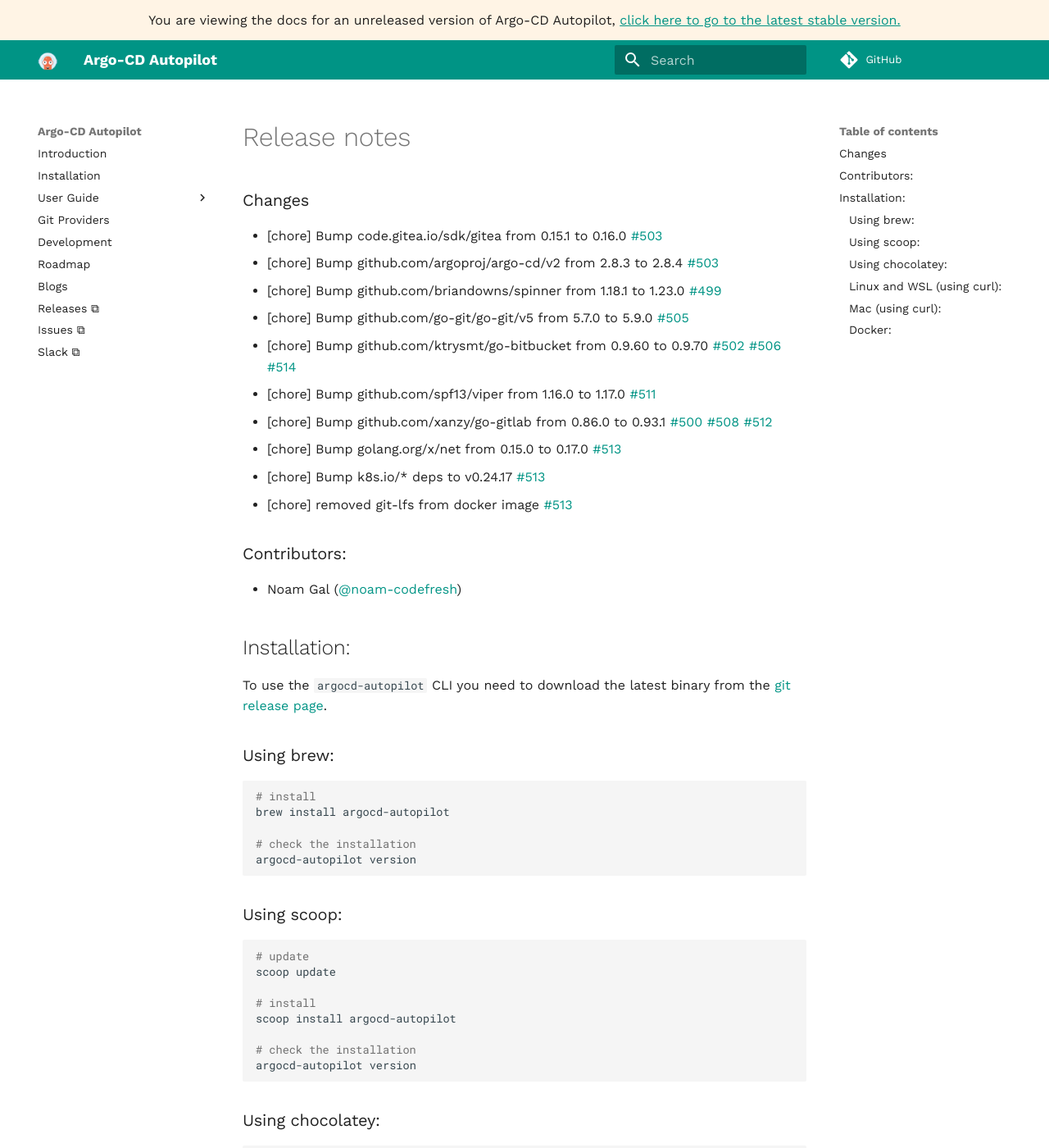
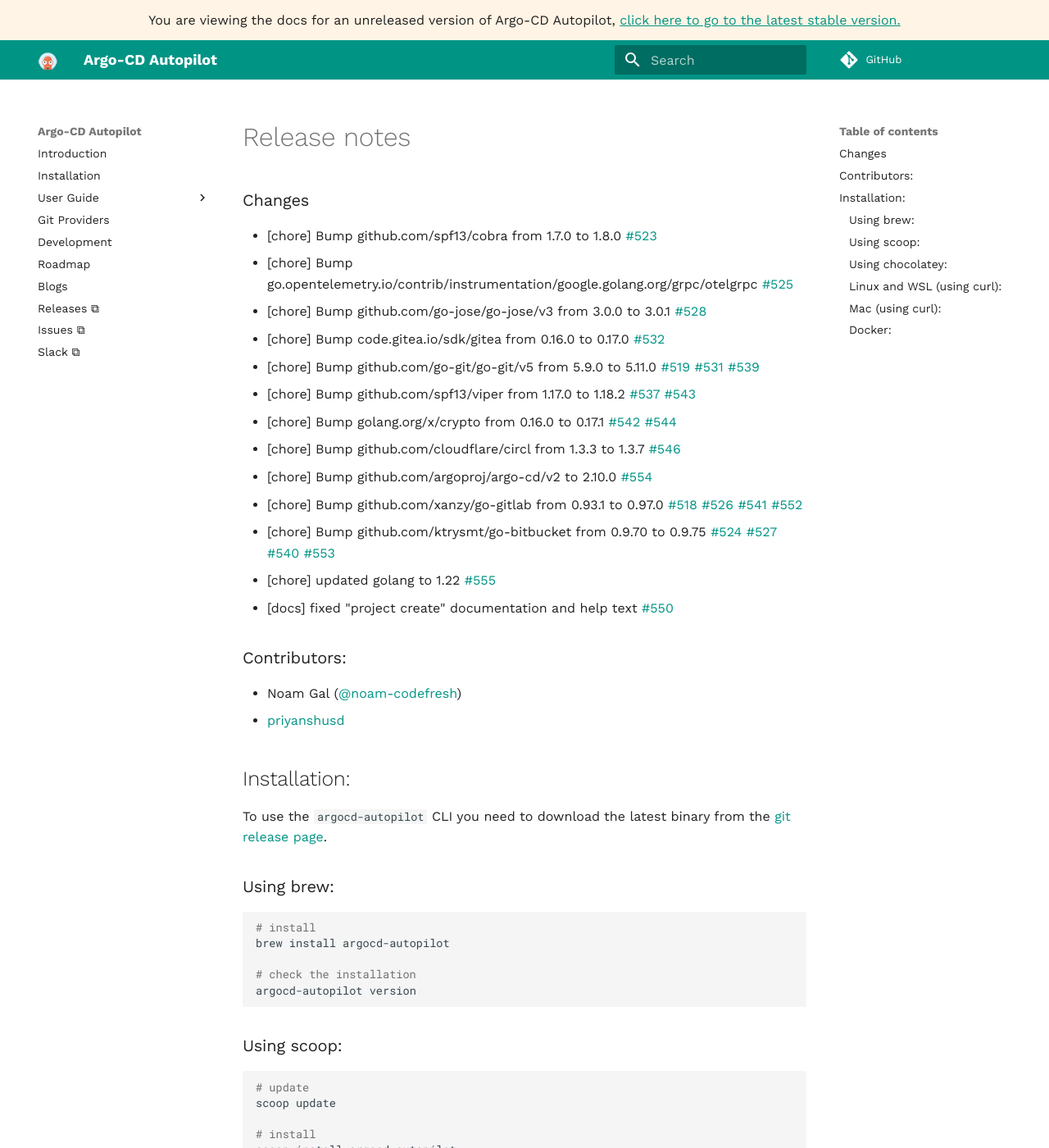
Before and after one commit to argoproj-labs/argocd-autopilot, an MkDocs documentation site: the page built from docs/releases/release_notes.md, in a window 1280 px wide and 1400 px high. Shown: the whole window at 82% size. Built offline with MkDocs 1.6.1 and Material for MkDocs 9.7.7, drawn with Linux system fonts in a browser that asks for light colours; comment, search, counter and statistics services are not loaded.

```diff
--- a/docs/releases/release_notes.md
+++ b/docs/releases/release_notes.md
@@ -1,19 +1,23 @@
 ### Changes
 
-- [chore] Bump code.gitea.io/sdk/gitea from 0.15.1 to 0.16.0 [#503](https://github.com/argoproj-labs/argocd-autopilot/pull/503)
-- [chore] Bump github.com/argoproj/argo-cd/v2 from 2.8.3 to 2.8.4 [#503](https://github.com/argoproj-labs/argocd-autopilot/pull/503)
-- [chore] Bump github.com/briandowns/spinner from 1.18.1 to 1.23.0 [#499](https://github.com/argoproj-labs/argocd-autopilot/pull/499)
-- [chore] Bump github.com/go-git/go-git/v5 from 5.7.0 to 5.9.0 [#505](https://github.com/argoproj-labs/argocd-autopilot/pull/505)
-- [chore] Bump github.com/ktrysmt/go-bitbucket from 0.9.60 to 0.9.70 [#502](https://github.com/argoproj-labs/argocd-autopilot/pull/502) [#506](https://github.com/argoproj-labs/argocd-autopilot/pull/506) [#514](https://github.com/argoproj-labs/argocd-autopilot/pull/514)
-- [chore] Bump github.com/spf13/viper from 1.16.0 to 1.17.0 [#511](https://github.com/argoproj-labs/argocd-autopilot/pull/511)
-- [chore] Bump github.com/xanzy/go-gitlab from 0.86.0 to 0.93.1 [#500](https://github.com/argoproj-labs/argocd-autopilot/pull/500) [#508](https://github.com/argoproj-labs/argocd-autopilot/pull/508) [#512](https://github.com/argoproj-labs/argocd-autopilot/pull/512)
-- [chore] Bump golang.org/x/net from 0.15.0 to 0.17.0 [#513](https://github.com/argoproj-labs/argocd-autopilot/pull/513)
-- [chore] Bump k8s.io/* deps to v0.24.17 [#513](https://github.com/argoproj-labs/argocd-autopilot/pull/513)
-- [chore] removed git-lfs from docker image [#513](https://github.com/argoproj-labs/argocd-autopilot/pull/513)
+- [chore] Bump github.com/spf13/cobra from 1.7.0 to 1.8.0 [#523](https://github.com/argoproj-labs/argocd-autopilot/pull/523)
+- [chore] Bump go.opentelemetry.io/contrib/instrumentation/google.golang.org/grpc/otelgrpc [#525](https://github.com/argoproj-labs/argocd-autopilot/pull/525)
+- [chore] Bump github.com/go-jose/go-jose/v3 from 3.0.0 to 3.0.1 [#528](https://github.com/argoproj-labs/argocd-autopilot/pull/528)
+- [chore] Bump code.gitea.io/sdk/gitea from 0.16.0 to 0.17.0 [#532](https://github.com/argoproj-labs/argocd-autopilot/pull/532)
+- [chore] Bump github.com/go-git/go-git/v5 from 5.9.0 to 5.11.0 [#519](https://github.com/argoproj-labs/argocd-autopilot/pull/519) [#531](https://github.com/argoproj-labs/argocd-autopilot/pull/531) [#539](https://github.com/argoproj-labs/argocd-autopilot/pull/539)
+- [chore] Bump github.com/spf13/viper from 1.17.0 to 1.18.2 [#537](https://github.com/argoproj-labs/argocd-autopilot/pull/537) [#543](https://github.com/argoproj-labs/argocd-autopilot/pull/543)
+- [chore] Bump golang.org/x/crypto from 0.16.0 to 0.17.1 [#542](https://github.com/argoproj-labs/argocd-autopilot/pull/542) [#544](https://github.com/argoproj-labs/argocd-autopilot/pull/544)
+- [chore] Bump github.com/cloudflare/circl from 1.3.3 to 1.3.7 [#546](https://github.com/argoproj-labs/argocd-autopilot/pull/546)
+- [chore] Bump github.com/argoproj/argo-cd/v2 to 2.10.0 [#554](https://github.com/argoproj-labs/argocd-autopilot/pull/554)
+- [chore] Bump github.com/xanzy/go-gitlab from 0.93.1 to 0.97.0 [#518](https://github.com/argoproj-labs/argocd-autopilot/pull/518) [#526](https://github.com/argoproj-labs/argocd-autopilot/pull/526) [#541](https://github.com/argoproj-labs/argocd-autopilot/pull/541) [#552](https://github.com/argoproj-labs/argocd-autopilot/pull/552)
+- [chore] Bump github.com/ktrysmt/go-bitbucket from 0.9.70 to 0.9.75 [#524](https://github.com/argoproj-labs/argocd-autopilot/pull/524) [#527](https://github.com/argoproj-labs/argocd-autopilot/pull/527) [#540](https://github.com/argoproj-labs/argocd-autopilot/pull/540) [#553](https://github.com/argoproj-labs/argocd-autopilot/pull/553)
+- [chore] updated golang to 1.22 [#555](https://github.com/argoproj-labs/argocd-autopilot/pull/555)
+- [docs] fixed "project create" documentation and help text [#550](https://github.com/argoproj-labs/argocd-autopilot/pull/550)
 
 ### Contributors:
 
 - Noam Gal ([@noam-codefresh](https://github.com/noam-codefresh))
+- [priyanshusd](https://github.com/priyanshusd)
 
 ## Installation:
 
```
